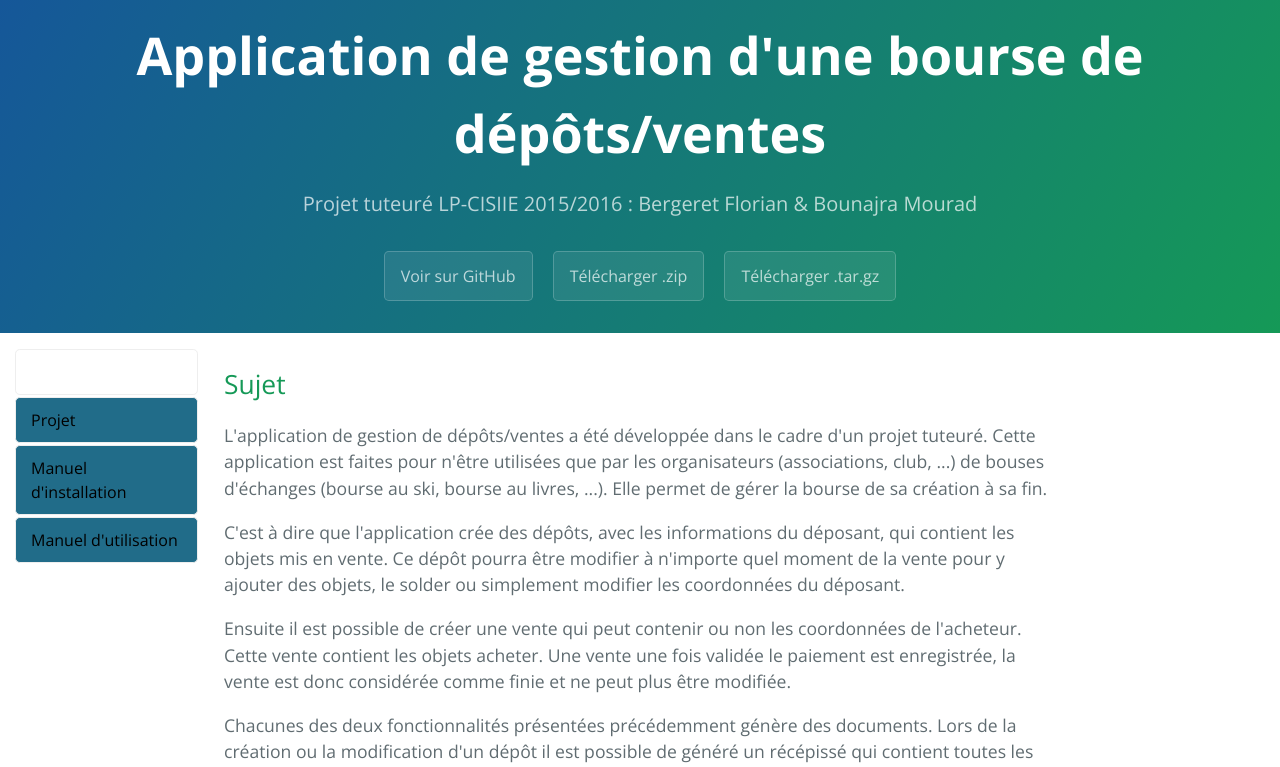
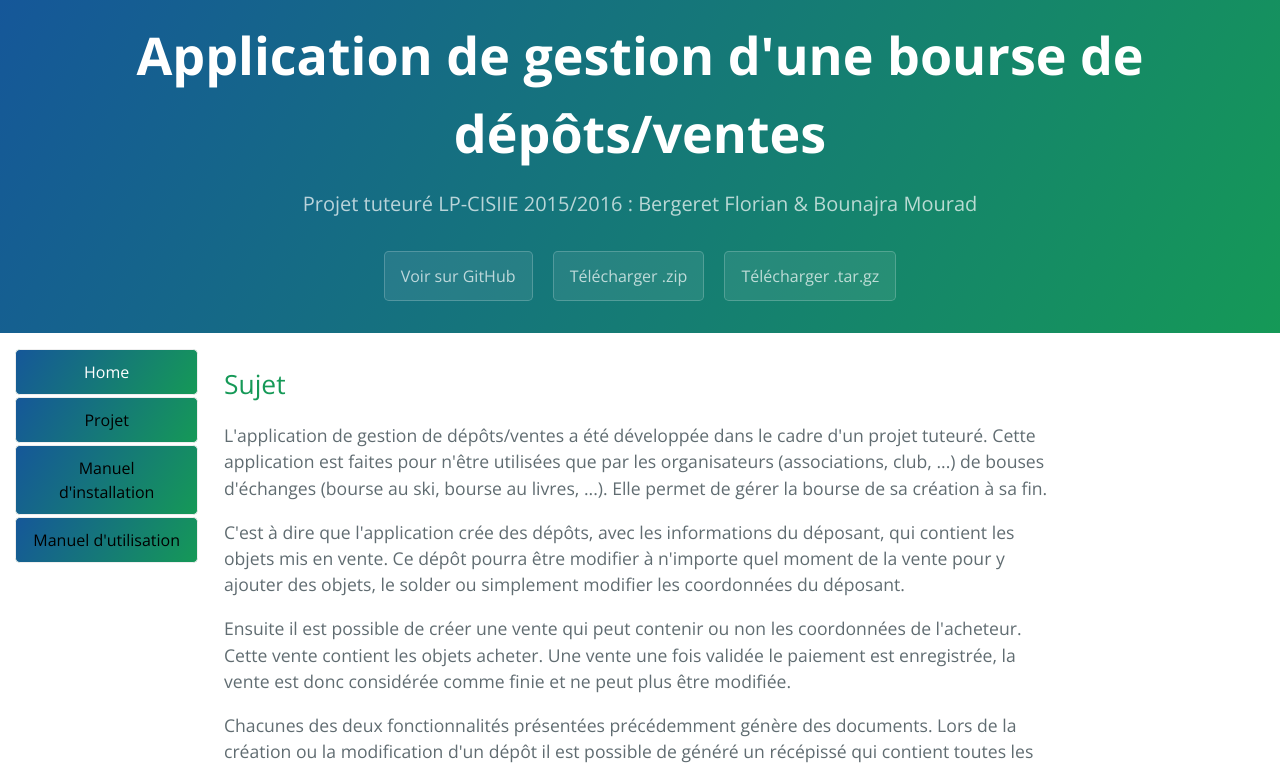
Before and after one commit to Bib52/DepotsVentes, a PHP site: page / in a window 1280 px wide. Shown: the top 767 px of the page. Run offline with PHP 8.4, Linux system fonts and the light colour scheme.

Commit message:
Update stylesheet.css

```diff
--- a/stylesheets/stylesheet.css
+++ b/stylesheets/stylesheet.css
@@ -335,10 +335,10 @@ a {
   float: left; }
 
 .nav-pills > li > a {
-  border-radius: 4px;
-  color: black;
-  /*color: rgba(255, 255, 255, 0.7);*/
-  background-color: #216c89;
+  color: #000000;
+  text-align: center;
+  background-color: #159957;
+  background-image: linear-gradient(120deg, #155799, #159957);
   border-color: #eee;
   border-style: solid;
   border-width: 1px;
@@ -351,12 +351,11 @@ a {
 .nav-pills > li.active > a,
 .nav-pills > li.active > a:hover,
 .nav-pills > li.active > a:focus {
-  color: rgba(255, 255, 255, 0.8);
-  text-decoration: none;
-  background-color: rgba(255, 255, 255, 0.2);
+  color: #fff;
+  text-align: center;
+  background-color: #159957;
+  background-image: linear-gradient(120deg, #155799, #159957);
   border-color: #eee;
-  /*color: #fff;*/
-  /*background-color: #337ab7; */
 }
 
 .nav-stacked > li {
```
